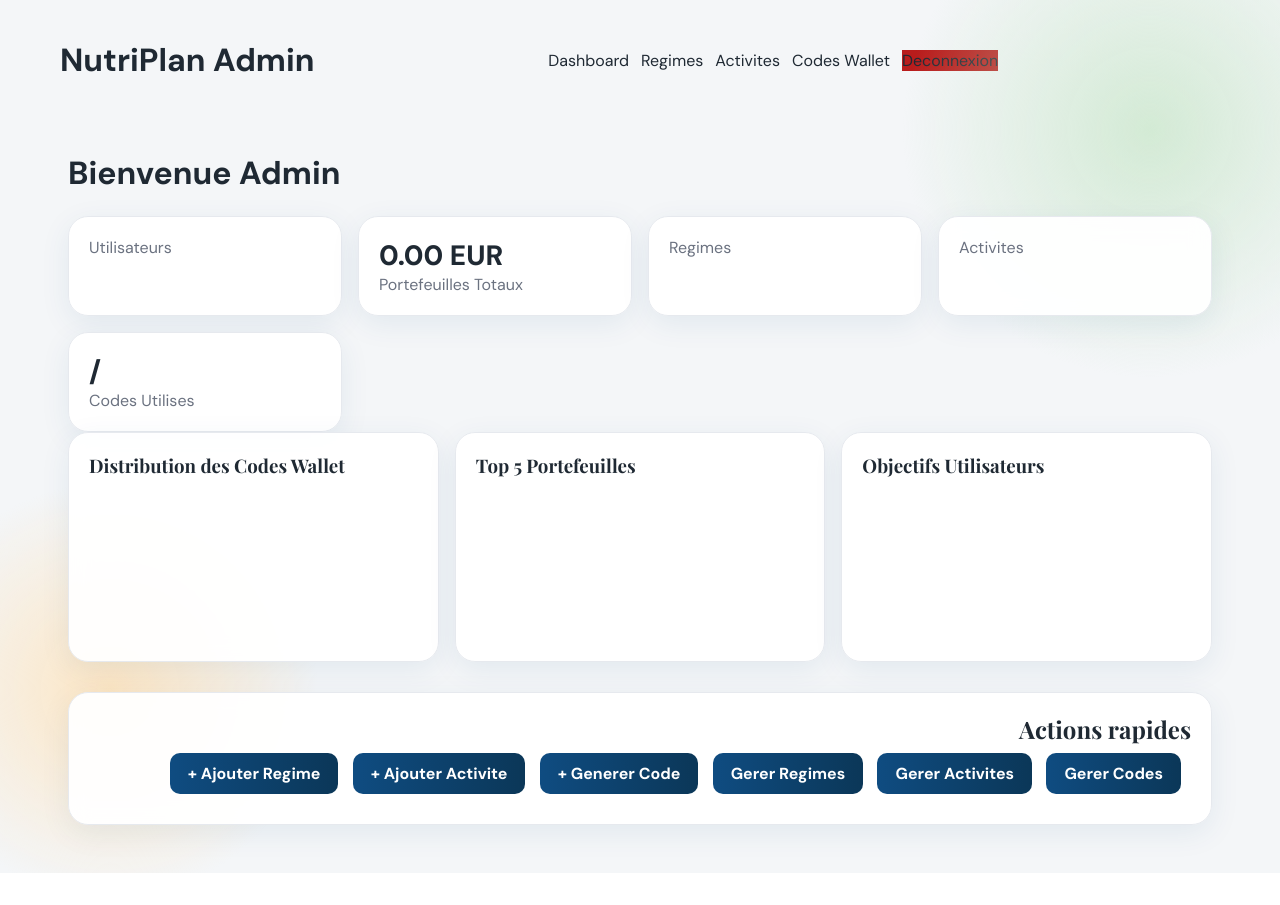
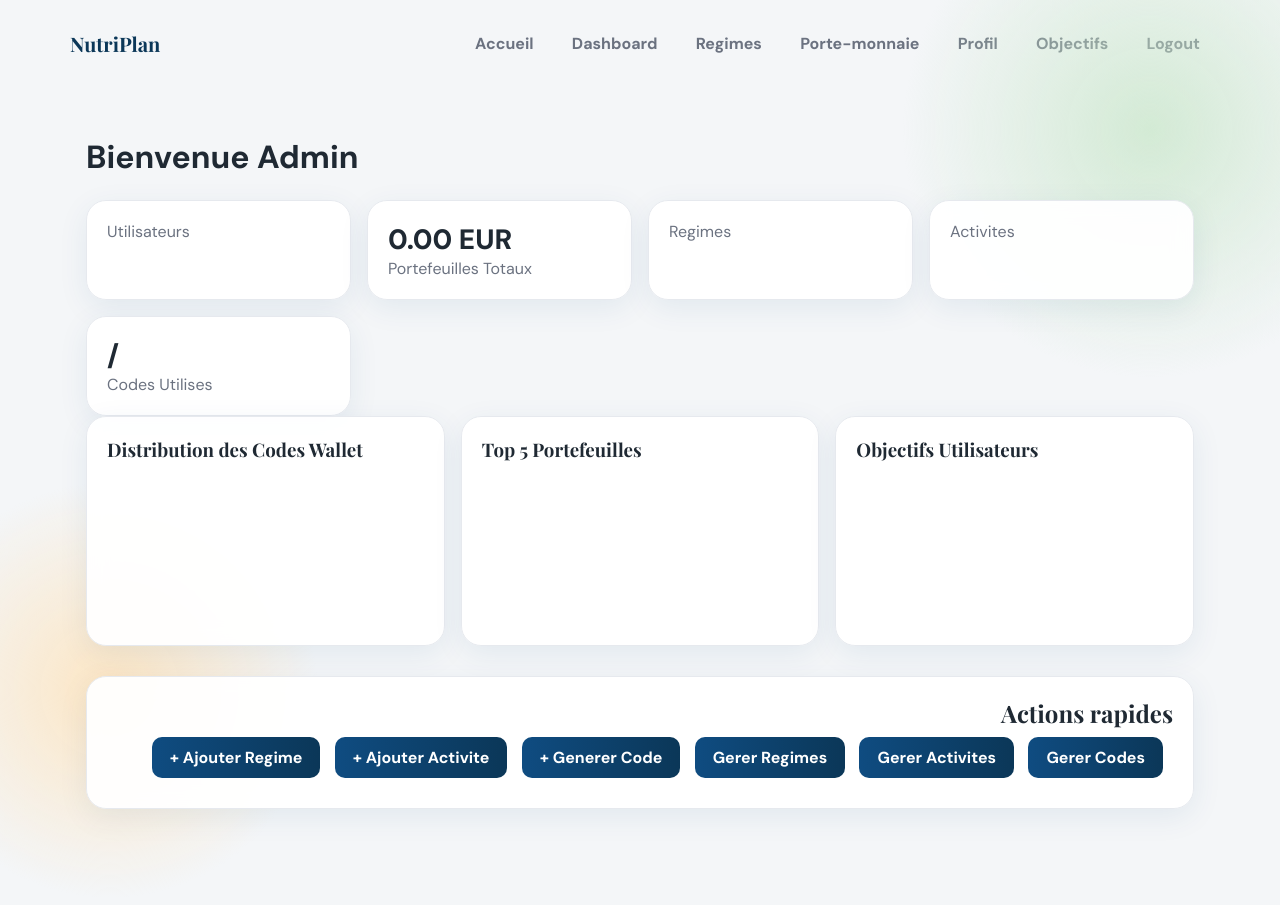
Before and after one commit to mahery069/PROJET-WEB, a CodeIgniter 4 app: the page made by app/Views/admin/dashboard.php in a window 1280 px wide. Before the commit the page ends 873 px from the top, so only its background shows below. Run offline with PHP 8.4 and a stand-in for CodeIgniter, Linux system fonts and the light colour scheme; the template is opened without the code that fills it, so the values that code supplies are empty; a map, chart or similar area stays blank; some libraries are stand-ins or nearby versions.

Commit message:
UI: Apply shared header and layout to admin pages

```diff
--- a/app/Views/admin/dashboard.php
+++ b/app/Views/admin/dashboard.php
@@ -7,22 +7,12 @@
     <script src="https://cdn.jsdelivr.net/npm/chart.js"></script>
     <link rel="stylesheet" href="/assets/css/nutriplan.css">
 </head>
-<body>
-    <div class="navbar">
-        <div>
-            <h1>NutriPlan Admin</h1>
-            <div>
-                <a href="/admin/dashboard">Dashboard</a>
-                <a href="/admin/regimes">Regimes</a>
-                <a href="/admin/activites">Activites</a>
-                <a href="/admin/codes">Codes Wallet</a>
-                <a href="/admin/logout" class="logout">Deconnexion</a>
-            </div>
-        </div>
-    </div>
+    <body>
+    <?= view('partials/header') ?>
 
-    <div class="container">
-        <h1>Bienvenue <?= esc($admin_nom ?? 'Admin') ?></h1>
+    <div class="wrap">
+        <div class="container">
+            <h1>Bienvenue <?= esc($admin_nom ?? 'Admin') ?></h1>
 
         <div class="stats-grid">
             <div class="stat-card">
```
Also changed, not shown: app/Views/admin/login.php (+7 -7 lines).
